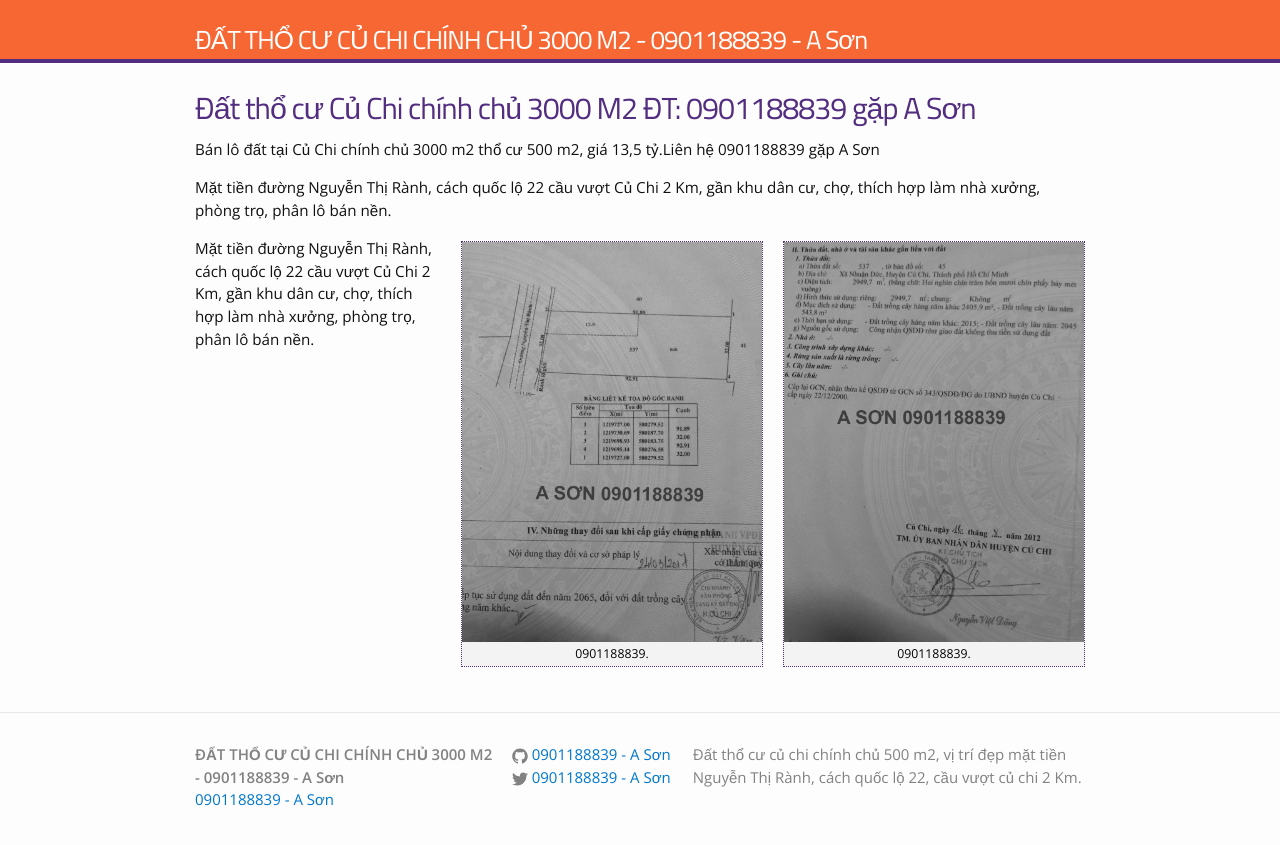
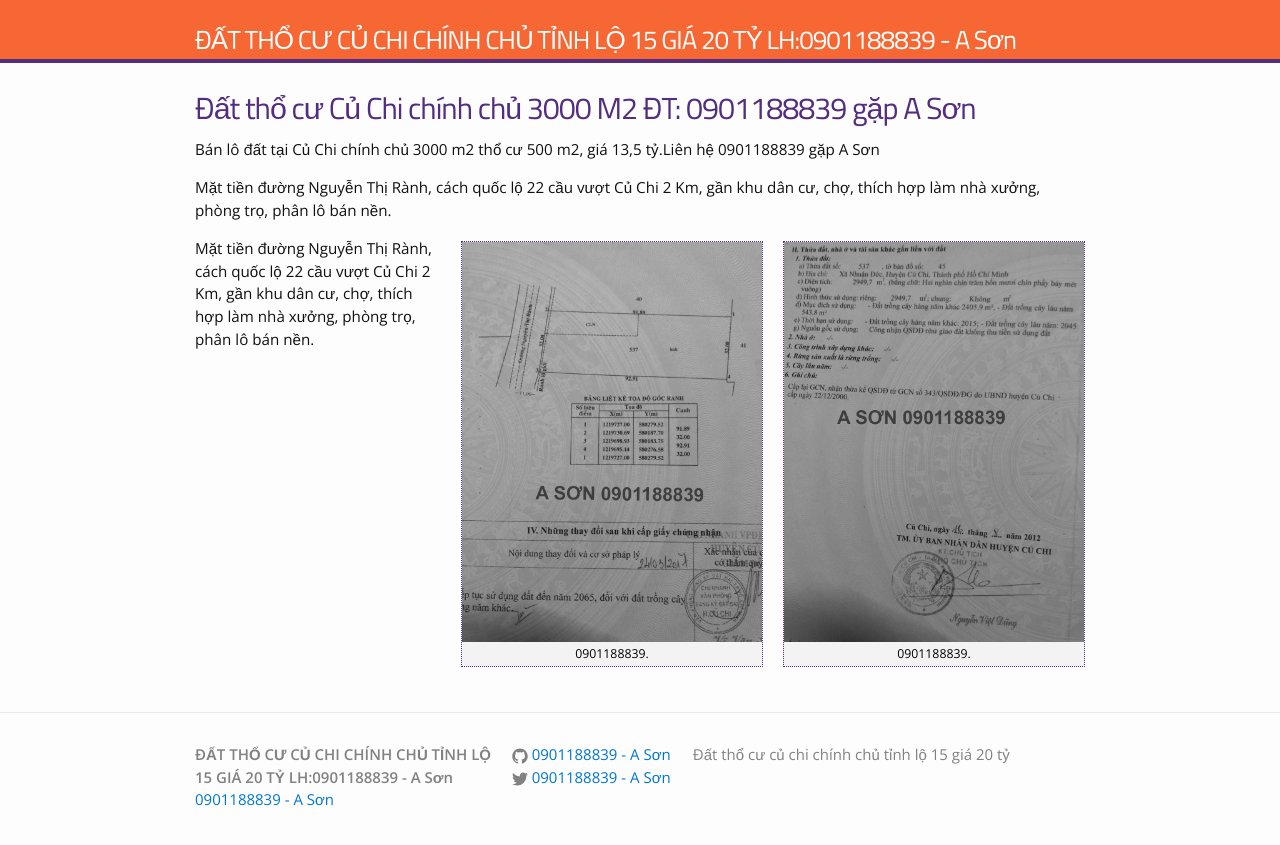
Before and after one commit to datcuchi15/datcuchi15.github.io, a Jekyll site: the page built from index.html, in a window 1280 px wide. Shown: the top 845 px of the page. Built offline with Jekyll 4.4.1, drawn with Linux system fonts in a browser that asks for light colours.

Commit message:
Update _config.yml

```diff
--- a/_config.yml
+++ b/_config.yml
@@ -1,10 +1,10 @@
 # Site settings
-title: ĐẤT THỔ CƯ CỦ CHI CHÍNH CHỦ 3000 M2 - 0901188839 - A Sơn
+title: ĐẤT THỔ CƯ CỦ CHI CHÍNH CHỦ TỈNH LỘ 15 GIÁ 20 TỶ LH:0901188839 - A Sơn
 email: 0901188839 - A Sơn
 description: > # this means to ignore newlines until "baseurl:"
-  Đất thổ cư củ chi chính chủ 500 m2, vị trí đẹp mặt tiền Nguyễn Thị Rành, cách quốc lộ 22, cầu vượt củ chi 2 Km.
+  Đất thổ cư củ chi chính chủ tỉnh lộ 15 giá 20 tỷ
 baseurl: "" # the subpath of your site, e.g. /blog/
-url: "datcuchi.github.io" # the base hostname & protocol for your site
+url: "datcuchi15.github.io" # the base hostname & protocol for your site
 twitter_username: 0901188839 - A Sơn
 github_username:  0901188839 - A Sơn
 
```
